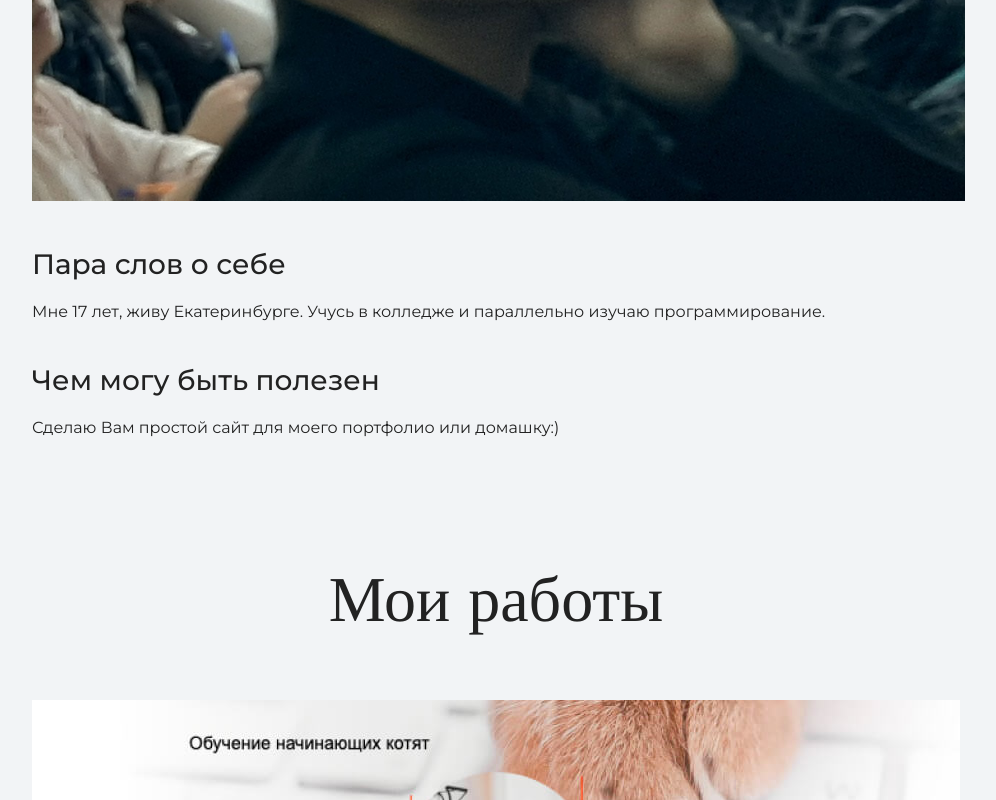
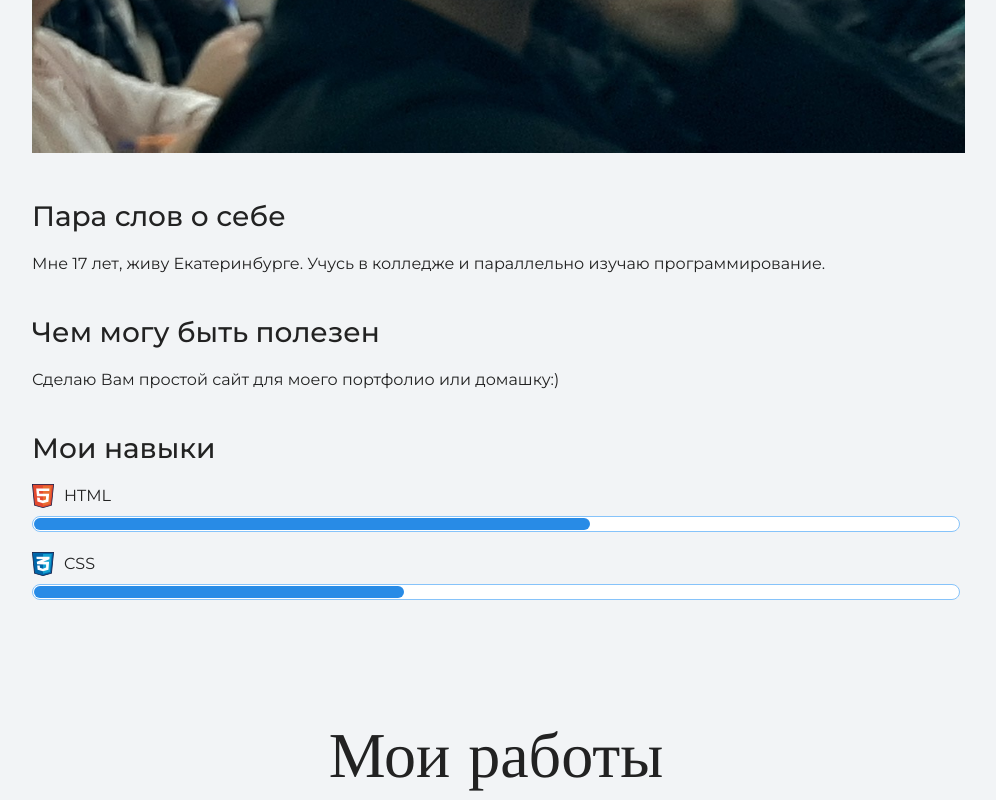
Before and after one commit to AskerMir/askermir, a plain HTML site: page index.html in a window 1280 px wide. Shown: the part 1815-2615 px from the top of the page, without its empty margins (144-1140 px from the left). Drawn offline with nearby package versions, Linux system fonts and the light colour scheme.

Commit message:
Обновление заголовка

```diff
--- a/index.html
+++ b/index.html
@@ -11,7 +11,7 @@
 		<header class="page-header">
 			<div class="container">
 				<a href="https://vk.com/askermir">VK</a><br>
-				<a href="https://www.instagram.com/askermir/">Instagram</a><br>
+				<a class="" href="https://www.instagram.com/askermir/">Instagram</a><br>
     			<a class="header-phone"
     			href="tel:+79630524156">+7(963)052 41 56</a><br>
 				<a class="header-email"
@@ -23,7 +23,6 @@
 	    <div class="container">
 	      <h1 class="heading">Аскеров Амир</h1>
 	      <p>Junior верстальщик</p>
-	      <p>Прочитал гей</p>
 	    </div>
 	    </section>
 
@@ -31,12 +30,21 @@
 	    	<div class="container">
 		      <h2 class="subheading">Давайте познакомимся</h2>
 		    	<figure class="user-image">
- 					<img src="files/user.jpg" width="" height="700" alt="Фотография Амира">
+ 					<img src="files/user.jpg" height="700" alt="Фотография Амира">
 				</figure>
 		      <h3>Пара слов о себе</h3>
 		      <p>Мне 17 лет, живу Екатеринбурге. Учусь в колледже и параллельно изучаю программирование.</p>
 		      <h3>Чем могу быть полезен</h3>
 		      <p>Сделаю Вам простой сайт для моего портфолио или домашку:)</p>
+		    </div>
+			    <div class="skills">
+					  <h3>Мои навыки</h3>
+					  <dl class="skills-list">
+					    <dt class="skill-html">HTML</dt>
+					    <dd class="level"><div style="width: 60%;">60%</div></dd>
+					    <dt class="skill-css">CSS</dt>
+					    <dd class="level"><div style="width: 40%;">40%</div></dd>
+					  </dl>
 				</div>
 	    </section>
 
--- a/style.css
+++ b/style.css
@@ -99,6 +99,12 @@ body {
   margin: 0 0 32px;
 }
 
+.skills {
+  max-width: 928px;
+  margin: 0 auto;
+  padding: 0 16px;
+}
+
 .skills-list {
   margin: 0;
   padding: 0;
```
Lines whose indentation alone changed are shown as unchanged.
